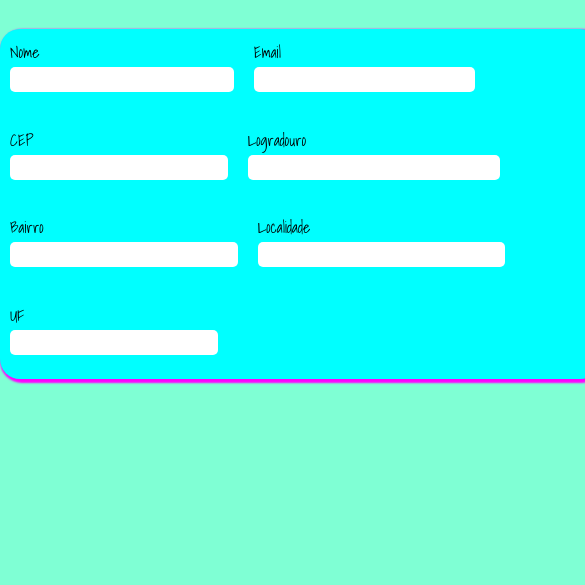
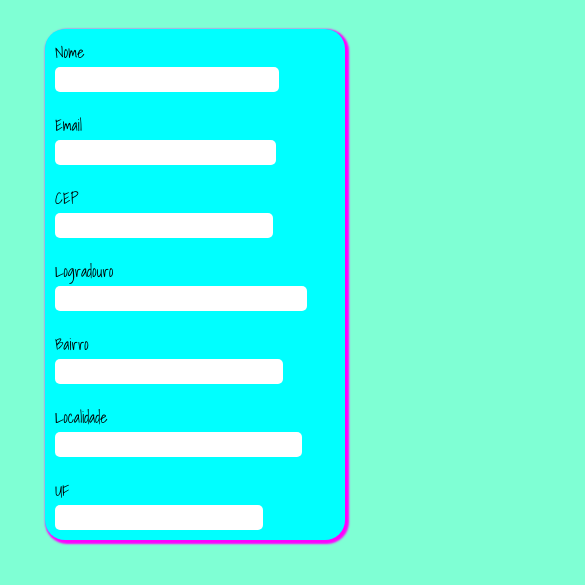
Before and after one commit to iagos-c/primeiro-versionamentov1, a plain HTML site: page index.html in a window 390 px wide. Shown: the part 55-640 px from the top of the page, 585 px wide, since content can reach past the window. Drawn offline with Linux system fonts and the light colour scheme.

Commit message:
Acessibilidade mobile

```diff
--- a/styles.css
+++ b/styles.css
@@ -28,14 +28,18 @@ form{
     font-family: var(--fonteprincipal);
     border-radius: 20px;
     box-shadow: 2px 2px 2px 2px magenta;
-    height: 350px;
+    max-height: 800px;
+    min-height:500px;
     display: flex;
     flex-wrap: wrap;
     gap: 20px;
     padding: 10px;
-    width: 600px;
+    width: 50%;
+    min-width: 300px;
+    max-width: 500px;
     margin: 2rem auto;
     background-color: aqua;
+    z-index: 2;
 }
 
 input{
```
